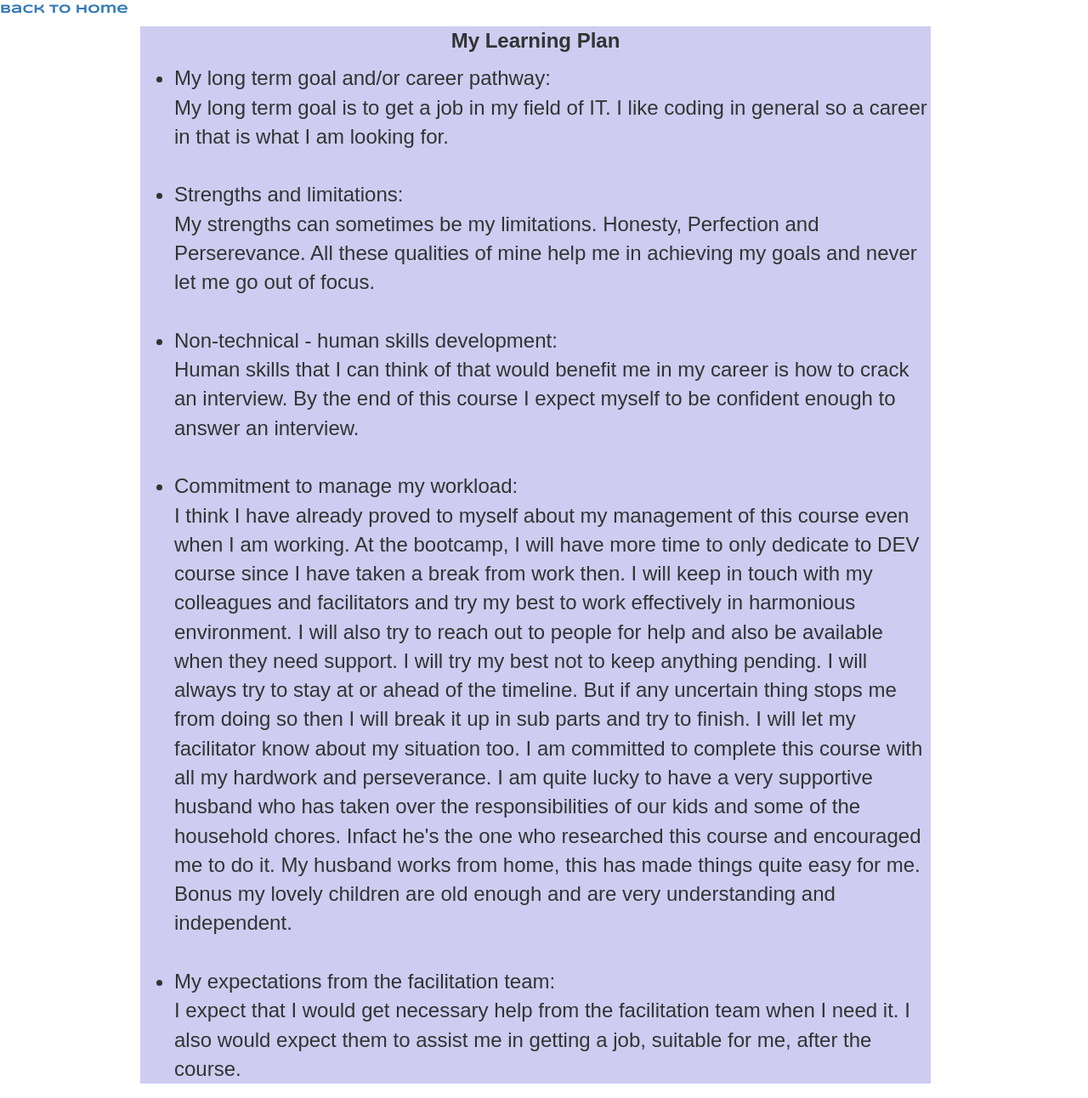
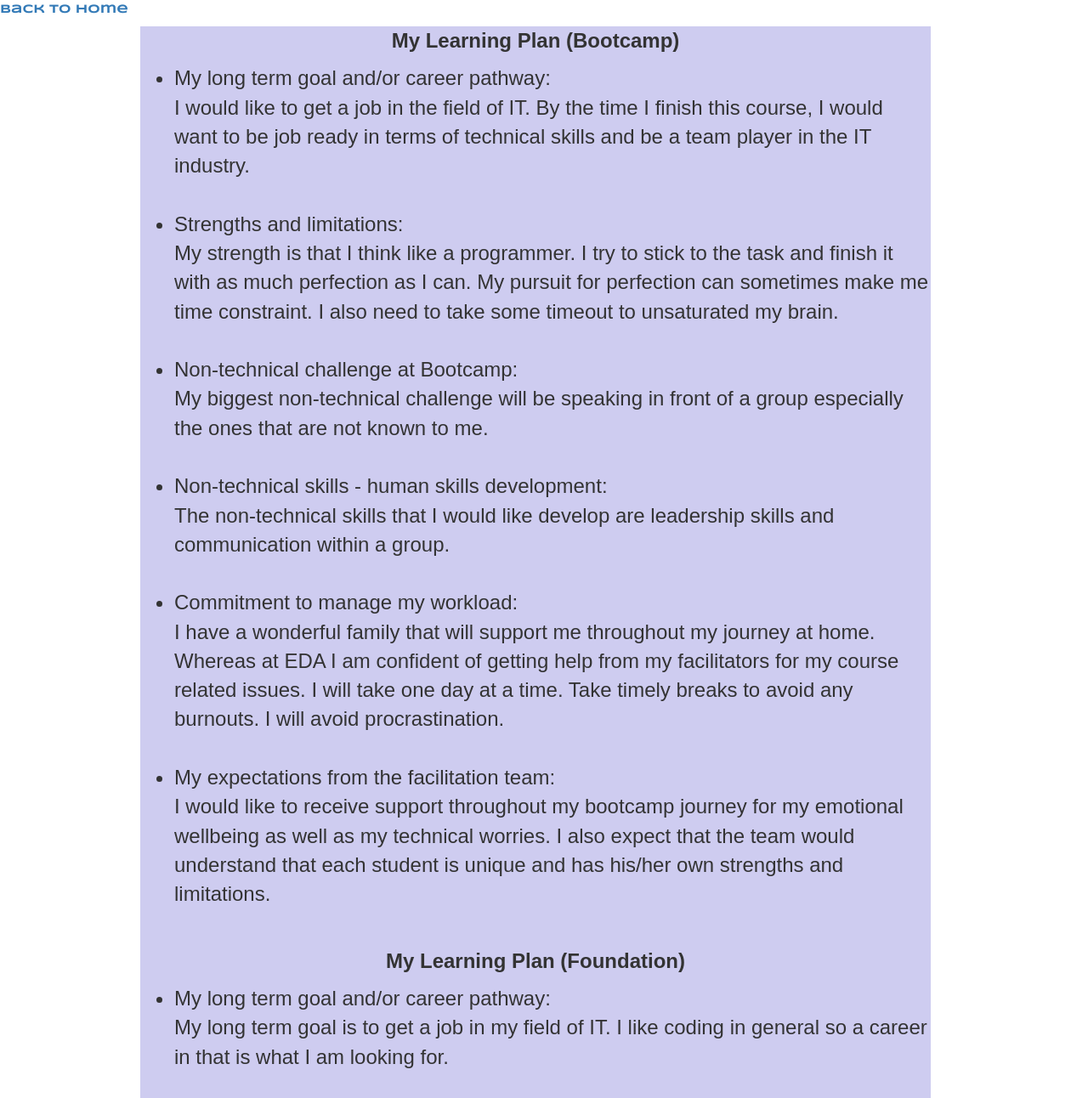
Before and after one commit to deepti-khanolkar/deepti-khanolkar.github.io, a plain HTML site: page blog/learning-plan.html in a window 1280 px wide. Shown: the top 1292 px of the page at 85% size. Drawn offline with nearby package versions, Linux system fonts and the light colour scheme.

Commit message:
Update Learning plan for bootcamp

```diff
--- a/blog/learning-plan.html
+++ b/blog/learning-plan.html
@@ -34,7 +34,35 @@
         <p><a href="../index.html" class="text_font">Back to Home</a></p>
         <div class="container">
             <div class="child">
-                <p style="text-align: center;"><strong>My Learning Plan</strong>
+                <p style="text-align: center;"><strong>My Learning Plan (Bootcamp)</strong>
+                    <ul>
+                        <li>My long term goal and/or career pathway:
+                        </br>I would like to get a job in the field of IT. By the time I finish this course, I would want to be job ready in terms of technical skills and be a team player in the IT industry.
+                        </li>
+                        </br>
+                        <li>Strengths and limitations:
+                        </br>My strength is that I think like a programmer. I try to stick to the task and finish it with as much perfection as I can. My pursuit for perfection can sometimes make me time constraint. I also need to take some timeout to unsaturated my brain.
+                        </li>
+                        </br>
+                        <li>Non-technical challenge at Bootcamp:
+                        </br>My biggest non-technical challenge will be speaking in front of a group especially the ones that are not known to me.
+                        </li>
+                        </br>
+                        <li>Non-technical skills - human skills development:
+                        </br>The non-technical skills that I would like develop are leadership skills and communication within a group.
+                        </li>
+                        </br>
+                        <li>Commitment to manage my workload:
+                        </br>I have a wonderful family that will support me throughout my journey at home. Whereas at EDA I am confident of getting help from my facilitators for my course related issues. I will take one day at a time. Take timely breaks to avoid any burnouts. I will avoid procrastination.
+                        </li>
+                        </br>
+                        <li>My expectations from the facilitation team:
+                        </br>I would like to receive support throughout my bootcamp journey for my emotional wellbeing as well as my technical worries. I also expect that the team would understand that each student is unique and has his/her own strengths and limitations.
+                        </li>
+                    </ul>
+                </p>
+            </br>
+                <p style="text-align: center;"><strong>My Learning Plan (Foundation)</strong>
                     <ul>
                         <li>My long term goal and/or career pathway:
                         </br>My long term goal is to get a job in my field of IT. I like coding in general so a career in that is what I am looking for.
@@ -58,6 +86,8 @@
                         <li>My expectations from the facilitation team:
                         </br>I expect that I would get necessary help from the facilitation team when I need it. I also would expect them to assist me in getting a job, suitable for me, after the course.
                         </li>
+                    </ul>
+                </p>
             </div>
         </div>
     </body>
```
Also changed, not shown: 1 other file. Lines whose indentation alone changed are shown as unchanged.
